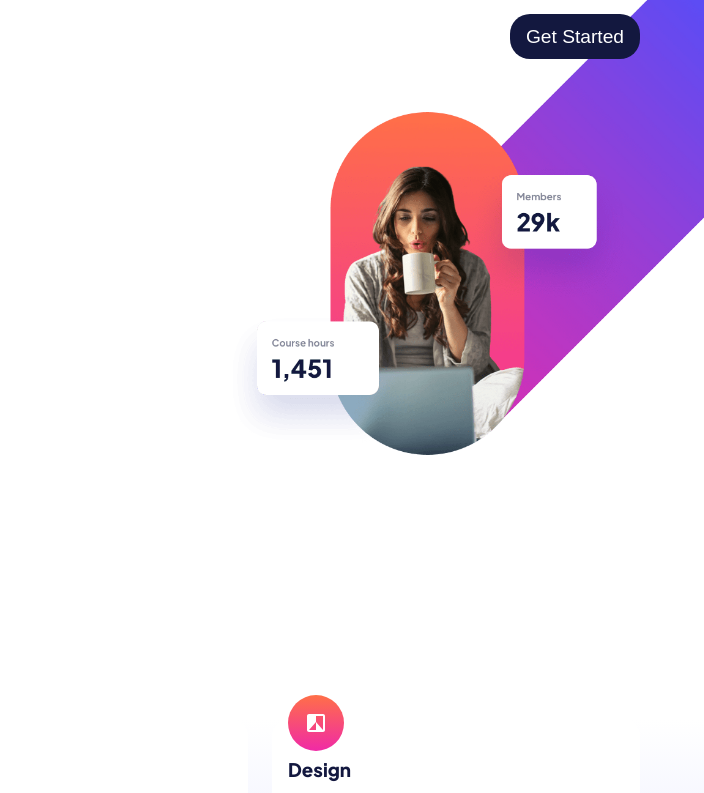
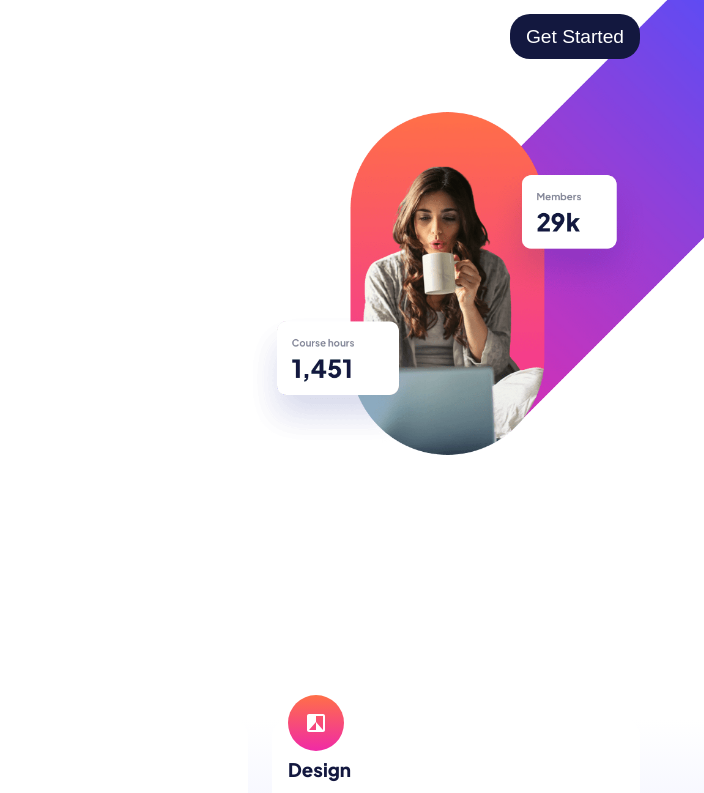
Before and after one commit to amt-richard-dadzie/skilled_elearning_landing_page, a plain HTML site: page index.html in a window 1280 px wide. Shown: the top 793 px of the page, 576-1280 px from the left. Drawn offline with Linux system fonts and the light colour scheme.

Commit message:
Move positioned element to right

```diff
--- a/styles.css
+++ b/styles.css
@@ -174,7 +174,7 @@ main {
     .image-container {
         position: absolute;
         top: -80px;
-        right: -160px;
+        right: -180px;
     }
     .image {
         width: 100%;
```
